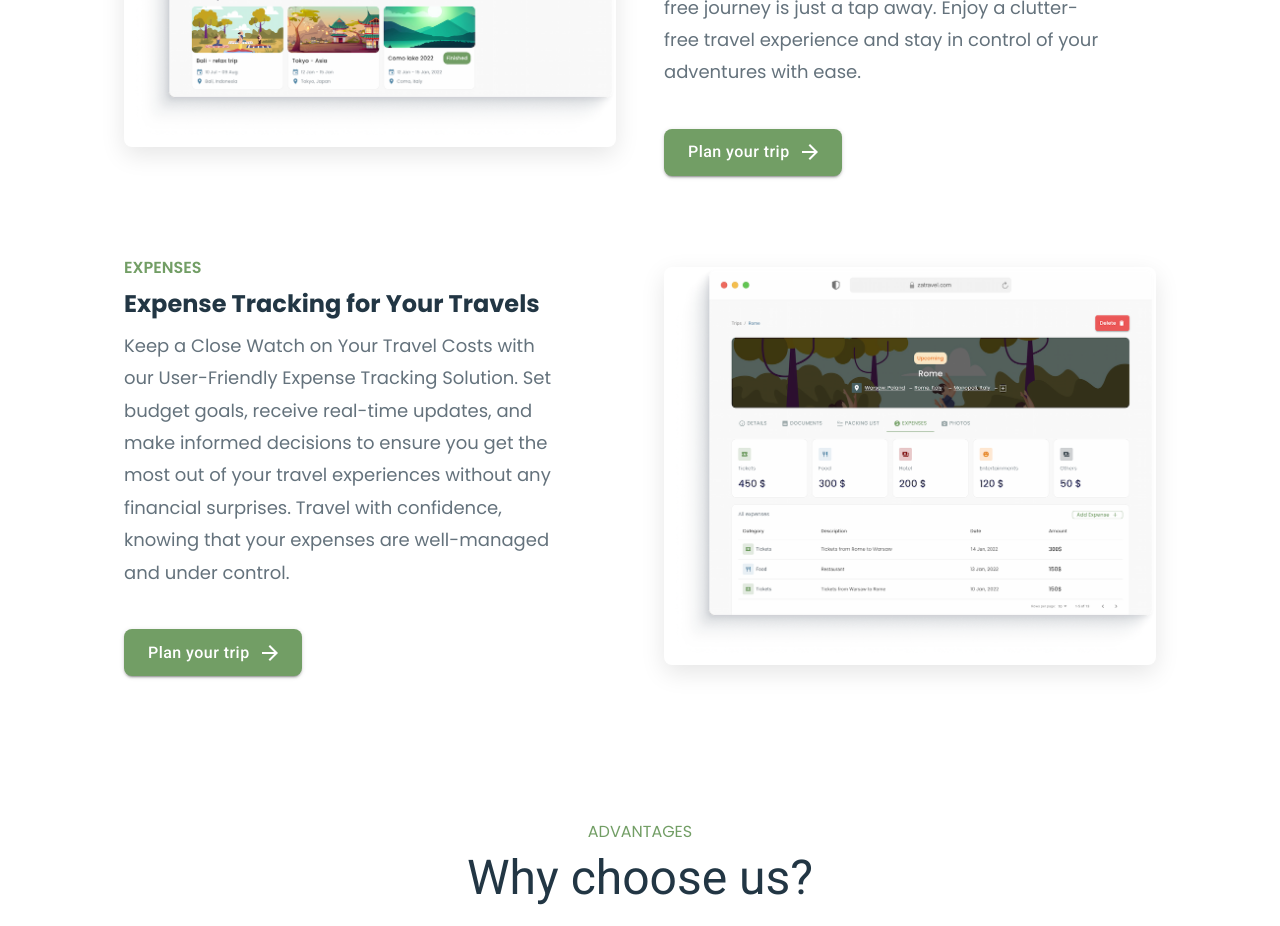
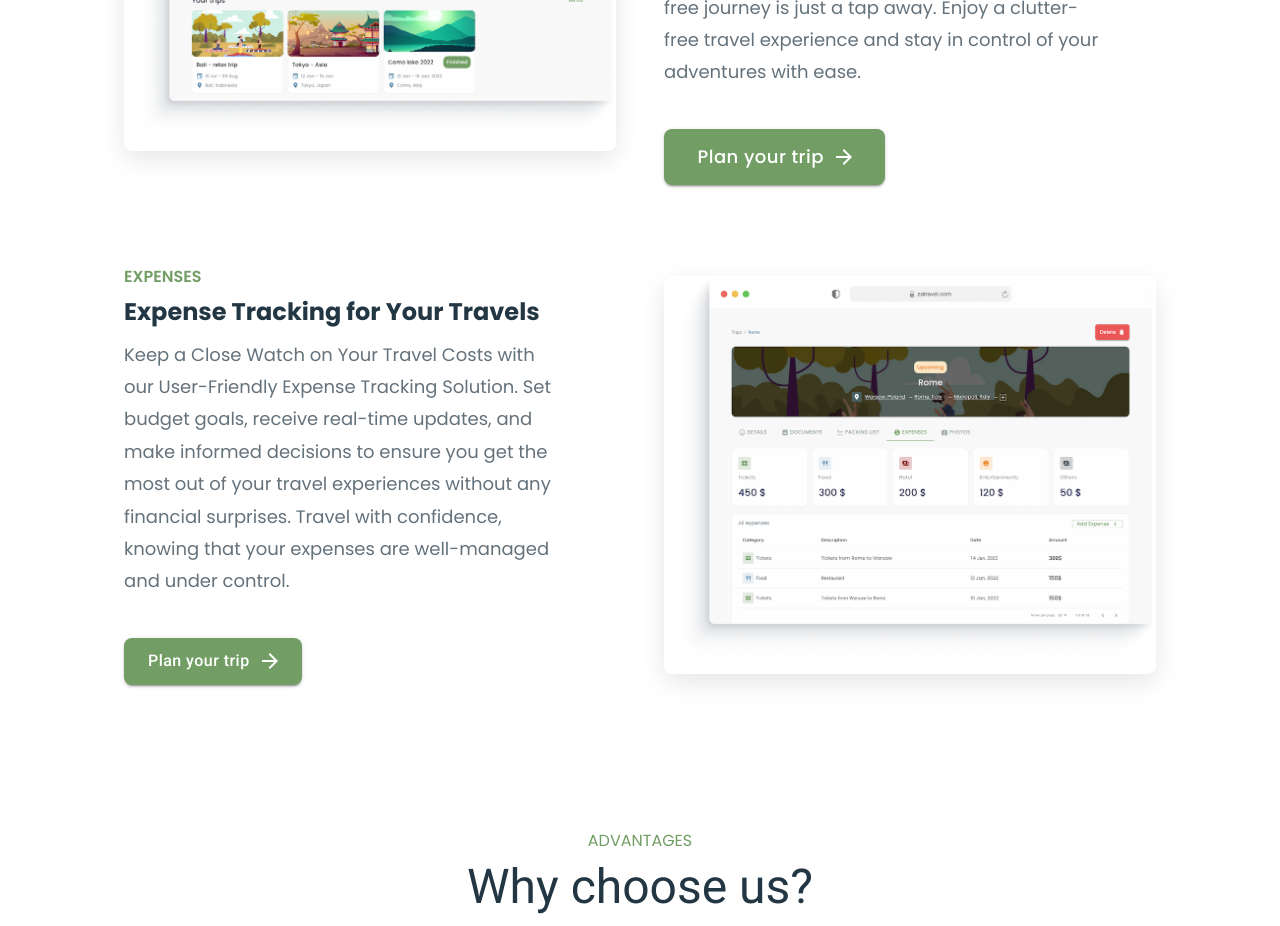
Before and after one commit to Mortharion-tech/za-travel, a React (Vite) app: page / in a window 1280 px wide. Shown: the part 1520-2446 px from the top of the page. Built offline with nearby package versions, Linux system fonts and the light colour scheme; no server answers.

Commit message:
Update AppFeatures.tsx

```diff
--- a/src/features/landing/components/AppFeatures.tsx
+++ b/src/features/landing/components/AppFeatures.tsx
@@ -1,5 +1,16 @@
 import ArrowForwardIcon from '@mui/icons-material/ArrowForward';
-import { Box, Button, Card, Container, Grid, Typography } from '@mui/material';
+import {
+  Box,
+  Button,
+  Card,
+  Container,
+  Grid,
+  Link,
+  Typography,
+} from '@mui/material';
+
+import { AppRoutes } from '@config/routes';
+import AppButton from '@features/ui/AppButton';
 
 import dashboardShowcaseImage from '../assets/dashboard-showcase.png';
 import expensesShowcaseImage from '../assets/expenses-showcase.png';
@@ -65,11 +76,17 @@ export default function AppFeatures() {
               tap away. Enjoy a clutter-free travel experience and stay in
               control of your adventures with ease.
             </Typography>
-            <Button
+            <AppButton
               variant="contained"
               color="primary"
+              LinkComponent={Link}
+              href={AppRoutes.addTrip}
               endIcon={<ArrowForwardIcon />}
               sx={{
+                width: '50%',
+                height: '56px',
+                alignItems: 'center',
+                justifyContent: 'center',
                 mt: 2,
                 px: 3,
                 py: 1.2,
@@ -80,7 +97,7 @@ export default function AppFeatures() {
               }}
             >
               Plan your trip
-            </Button>
+            </AppButton>
           </Box>
         </Grid>
       </Grid>
```
